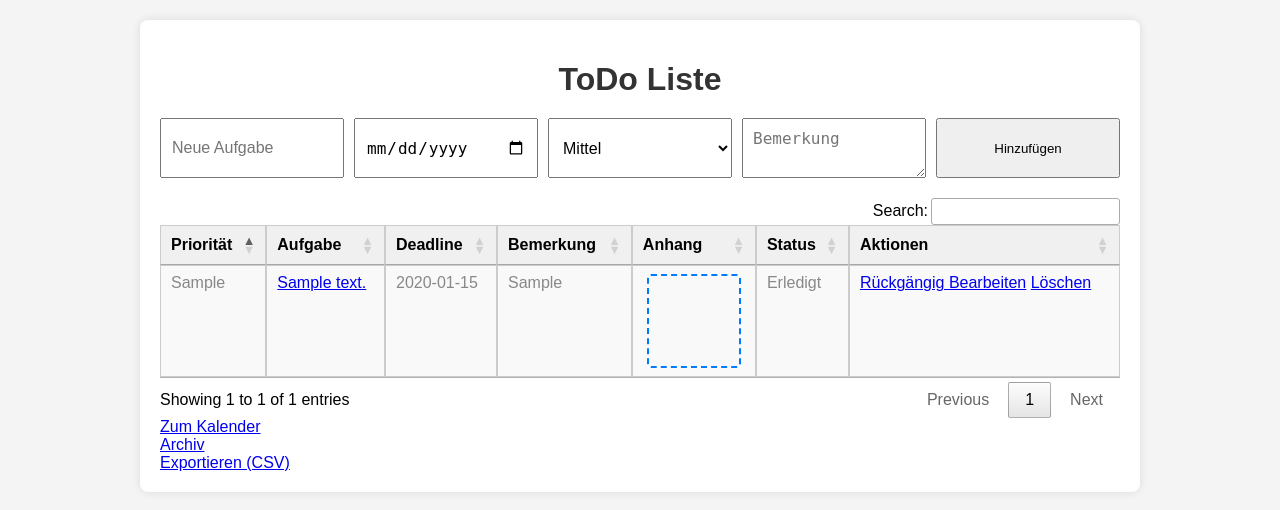
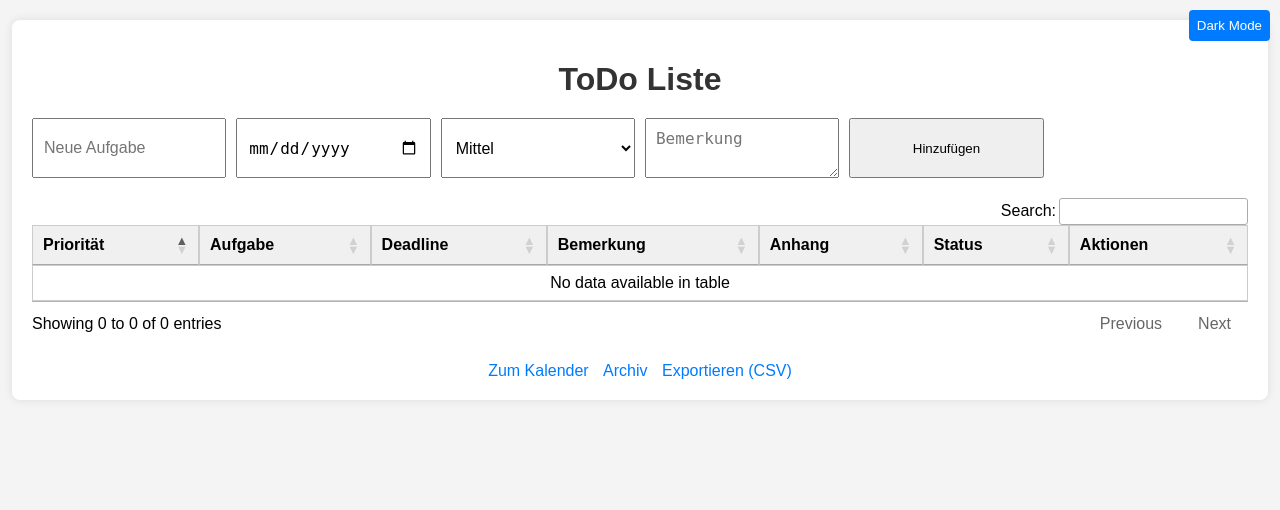
Before and after one commit to leo2107-py/ToDo, a Flask app: page / in a window 1280 px wide. Shown: the top 510 px of the page. Run offline with Flask 3, Linux system fonts and the light colour scheme; tables that the repository leaves empty hold one stand-in row (values such as "Sample post"); data that the repository does not hold is empty; some libraries are stand-ins or nearby versions.

Commit message:
aktueller stand

```diff
--- a/app.py
+++ b/app.py
@@ -1,12 +1,31 @@
 import os
 import sqlite3
+import shutil
 from flask import Flask, render_template, request, redirect, url_for, jsonify, send_from_directory, g
 from datetime import datetime, date
 
 app = Flask(__name__)
 DB_FILENAME = 'todo.db'
 UPLOAD_FOLDER = os.path.join('static', 'uploads')
+BACKUP_ROOT = 'backups'
+
+# Ensure folders exist
 os.makedirs(UPLOAD_FOLDER, exist_ok=True)
+os.makedirs(BACKUP_ROOT, exist_ok=True)
+
+def backup_data():
+    """Bei App-Start: todo.db und Uploads in einen Zeitstempel-Ordner kopieren."""
+    ts = datetime.now().strftime('%Y%m%d_%H%M%S')
+    dest = os.path.join(BACKUP_ROOT, ts)
+    os.makedirs(dest, exist_ok=True)
+    # DB
+    if os.path.exists(DB_FILENAME):
+        shutil.copy2(DB_FILENAME, os.path.join(dest, DB_FILENAME))
+    # Uploads
+    if os.path.isdir(UPLOAD_FOLDER):
+        shutil.copytree(UPLOAD_FOLDER,
+                        os.path.join(dest, 'uploads'),
+                        dirs_exist_ok=True)
 
 def get_db():
     if 'db' not in g:
@@ -16,25 +35,24 @@ def get_db():
     return g.db
 
 @app.teardown_appcontext
-def close_db(exception):
+def close_db(exc):
     db = g.pop('db', None)
-    if db is not None:
-        db.close()
+    if db: db.close()
 
 def init_db():
     db = get_db()
     db.execute('''
-        CREATE TABLE IF NOT EXISTS tasks (
-            id INTEGER PRIMARY KEY AUTOINCREMENT,
-            text TEXT NOT NULL,
-            deadline DATE,
-            priority TEXT DEFAULT 'Mittel',
-            completed INTEGER DEFAULT 0,
-            archived INTEGER DEFAULT 0,
-            created_at TIMESTAMP DEFAULT CURRENT_TIMESTAMP,
-            remark TEXT,
-            completed_at TIMESTAMP
-        )
+      CREATE TABLE IF NOT EXISTS tasks (
+        id INTEGER PRIMARY KEY AUTOINCREMENT,
+        text TEXT NOT NULL,
+        deadline DATE,
+        priority TEXT DEFAULT 'Mittel',
+        completed INTEGER DEFAULT 0,
+        archived INTEGER DEFAULT 0,
+        created_at TIMESTAMP DEFAULT CURRENT_TIMESTAMP,
+        remark TEXT,
+        completed_at TIMESTAMP
+      )
     ''')
     db.commit()
 
@@ -44,49 +62,49 @@ def upload(task_id):
     if file:
         task_folder = os.path.join(UPLOAD_FOLDER, str(task_id))
         os.makedirs(task_folder, exist_ok=True)
-        file.save(os.path.join(task_folder, file.filename))
+        dest_path = os.path.join(task_folder, file.filename)
+        # Versionierung: falls existiert, umbenennen mit Zeitstempel
+        if os.path.exists(dest_path):
+            name, ext = os.path.splitext(file.filename)
+            ts = datetime.now().strftime('%Y%m%d%H%M%S')
+            archived = f"{name}_{ts}{ext}"
+            os.rename(dest_path, os.path.join(task_folder, archived))
+        file.save(dest_path)
     return ('', 204)
 
 @app.route('/delete-file/<int:task_id>/<path:filename>')
 def delete_file(task_id, filename):
-    filepath = os.path.join(UPLOAD_FOLDER, str(task_id), filename)
-    if os.path.exists(filepath):
-        os.remove(filepath)
+    fp = os.path.join(UPLOAD_FOLDER, str(task_id), filename)
+    if os.path.exists(fp): os.remove(fp)
     return redirect(request.referrer or url_for('index'))
 
 @app.route('/uploads/<int:task_id>/<filename>')
 def uploaded_file(task_id, filename):
-    return send_from_directory(
-        os.path.join(UPLOAD_FOLDER, str(task_id)),
-        filename
-    )
+    return send_from_directory(os.path.join(UPLOAD_FOLDER, str(task_id)), filename)
 
 @app.route('/', methods=['GET', 'POST'])
 def index():
     db = get_db()
     if request.method == 'POST':
         db.execute(
-            'INSERT INTO tasks (text, deadline, priority, remark) VALUES (?, ?, ?, ?)',
-            (
-                request.form['task'],
-                request.form.get('deadline') or None,
-                request.form.get('priority', 'Mittel'),
-                request.form.get('remark')
-            )
+            'INSERT INTO tasks (text, deadline, priority, remark) VALUES (?,?,?,?)',
+            (request.form['task'],
+             request.form.get('deadline') or None,
+             request.form.get('priority','Mittel'),
+             request.form.get('remark'))
         )
         db.commit()
         return redirect(url_for('index'))
 
     rows = db.execute(
-        "SELECT * FROM tasks WHERE archived=0 ORDER BY "
-        "(CASE priority WHEN 'Hoch' THEN 1 WHEN 'Mittel' THEN 2 ELSE 3 END), "
-        "deadline IS NULL, deadline, created_at DESC"
+      "SELECT * FROM tasks WHERE archived=0 "
+      "ORDER BY (CASE priority WHEN 'Hoch' THEN 1 WHEN 'Mittel' THEN 2 ELSE 3 END), "
+      "deadline IS NULL, deadline, created_at DESC"
     ).fetchall()
-    tasks = []
-    today = date.today()
+    tasks, today = [], date.today()
     for t in rows:
         task = dict(t)
-        # Überfällig markieren
+        # Überfällig?
         if task['deadline']:
             dl = datetime.strptime(task['deadline'], '%Y-%m-%d').date()
             task['overdue'] = (dl < today and not task['completed'])
@@ -97,69 +115,63 @@ def index():
         tasks.append(task)
     return render_template('index.html', tasks=tasks)
 
+@app.route('/task/<int:task_id>')
+def task_detail(task_id):
+    db = get_db()
+    t = db.execute('SELECT * FROM tasks WHERE id=?', (task_id,)).fetchone()
+    if not t: return redirect(url_for('index'))
+    task = dict(t)
+    folder = os.path.join(UPLOAD_FOLDER, str(task_id))
+    task['attachments'] = os.listdir(folder) if os.path.isdir(folder) else []
+    return render_template('task_detail.html', task=task)
+
 @app.route('/toggle/<int:task_id>')
 def toggle(task_id):
     db = get_db()
-    row = db.execute('SELECT completed FROM tasks WHERE id=?', (task_id,)).fetchone()
-    new_state = 0 if row['completed'] else 1
-    if new_state:
-        db.execute(
-            'UPDATE tasks SET completed=1, archived=1, completed_at=? WHERE id=?',
-            (datetime.now(), task_id)
-        )
+    row = db.execute('SELECT completed FROM tasks WHERE id=?',(task_id,)).fetchone()
+    new = 0 if row['completed'] else 1
+    if new:
+        db.execute('UPDATE tasks SET completed=1, archived=1, completed_at=? WHERE id=?',
+                   (datetime.now(), task_id))
     else:
-        db.execute(
-            'UPDATE tasks SET completed=0, archived=0, completed_at=NULL WHERE id=?',
-            (task_id,)
-        )
+        db.execute('UPDATE tasks SET completed=0, archived=0, completed_at=NULL WHERE id=?',
+                   (task_id,))
     db.commit()
     return redirect(url_for('index'))
 
-@app.route('/restore/<int:task_id>')
-def restore(task_id):
-    db = get_db()
-    db.execute(
-        'UPDATE tasks SET archived=0, completed=0, completed_at=NULL WHERE id=?',
-        (task_id,)
-    )
-    db.commit()
-    return redirect(url_for('archive'))
-
-@app.route('/delete/<int:task_id>')
-def delete(task_id):
-    db = get_db()
-    db.execute('DELETE FROM tasks WHERE id=?', (task_id,))
-    db.commit()
-    return redirect(url_for('index'))
-
-@app.route('/edit/<int:task_id>', methods=['GET', 'POST'])
+@app.route('/edit/<int:task_id>', methods=['GET','POST'])
 def edit(task_id):
     db = get_db()
-    if request.method == 'POST':
+    if request.method=='POST':
         db.execute(
-            'UPDATE tasks SET text=?, deadline=?, priority=?, remark=? WHERE id=?',
-            (
-                request.form['task'],
-                request.form.get('deadline') or None,
-                request.form.get('priority', 'Mittel'),
-                request.form.get('remark'),
-                task_id
-            )
+          'UPDATE tasks SET text=?, deadline=?, priority=?, remark=? WHERE id=?',
+          (request.form['task'],
+           request.form.get('deadline') or None,
+           request.form.get('priority','Mittel'),
+           request.form.get('remark'),
+           task_id)
         )
         db.commit()
         return redirect(url_for('index'))
-    t = db.execute('SELECT * FROM tasks WHERE id=?', (task_id,)).fetchone()
+    t = db.execute('SELECT * FROM tasks WHERE id=?',(task_id,)).fetchone()
     task = dict(t)
     folder = os.path.join(UPLOAD_FOLDER, str(task_id))
     attachments = os.listdir(folder) if os.path.isdir(folder) else []
     return render_template('edit.html', task=task, attachments=attachments)
 
+@app.route('/delete/<int:task_id>')
+def delete(task_id):
+    db = get_db()
+    db.execute('DELETE FROM tasks WHERE id=?',(task_id,))
+    db.commit()
+    return redirect(url_for('index'))
+
 @app.route('/archive')
 def archive():
     db = get_db()
     rows = db.execute(
-        "SELECT * FROM tasks WHERE archived=1 ORDER BY "
-        "(CASE priority WHEN 'Hoch' THEN 1 WHEN 'Mittel' THEN 2 ELSE 3 END), deadline"
+      "SELECT * FROM tasks WHERE archived=1 "
+      "ORDER BY (CASE priority WHEN 'Hoch' THEN 1 WHEN 'Mittel' THEN 2 ELSE 3 END), deadline"
     ).fetchall()
     tasks = []
     for t in rows:
@@ -173,8 +185,8 @@ def archive():
 def api_tasks():
     db = get_db()
     events = [
-        {'id': t['id'], 'title': t['text'], 'start': t['deadline'], 'completed': bool(t['completed'])}
-        for t in db.execute('SELECT * FROM tasks WHERE archived=0 AND deadline IS NOT NULL').fetchall()
+      {'id': t['id'], 'title': t['text'], 'start': t['deadline'], 'completed': bool(t['completed'])}
+      for t in db.execute('SELECT * FROM tasks WHERE archived=0 AND deadline IS NOT NULL').fetchall()
     ]
     return jsonify(events)
 
@@ -182,44 +194,48 @@ def api_tasks():
 def calendar_view():
     return render_template('calendar.html')
 
-@app.route('/task/<int:task_id>')
-def task_detail(task_id):
-    db = get_db()
-    t = db.execute('SELECT * FROM tasks WHERE id=?', (task_id,)).fetchone()
-    if not t:
-        return redirect(url_for('index'))
-    task = dict(t)
-    folder = os.path.join(UPLOAD_FOLDER, str(task_id))
-    task['attachments'] = os.listdir(folder) if os.path.isdir(folder) else []
-    return render_template('task_detail.html', task=task)
-
 @app.route('/export')
 def export():
     import csv
     from io import StringIO
     db = get_db()
-    show_archived = request.args.get('archived') == '1'
-    rows = db.execute(
-        'SELECT * FROM tasks WHERE archived=? ORDER BY id',
-        (1 if show_archived else 0,)
-    ).fetchall()
-    si = StringIO()
-    writer = csv.writer(si)
-    writer.writerow(['ID','Text','Deadline','Priorität','Bemerkung','Erstellt am','Erledigt am'])
+    archived = request.args.get('archived')=='1'
+    rows = db.execute('SELECT * FROM tasks WHERE archived=? ORDER BY id', (1 if archived else 0,)).fetchall()
+    si = StringIO(); w=csv.writer(si)
+    w.writerow(['ID','Text','Deadline','Priorität','Bemerkung','Erstellt am','Erledigt am'])
     for r in rows:
-        writer.writerow([
-            r['id'], r['text'], r['deadline'] or '',
-            r['priority'], r['remark'] or '',
-            r['created_at'], r['completed_at'] or ''
-        ])
-    output = si.getvalue()
-    return app.response_class(
-        output,
-        mimetype='text/csv',
-        headers={'Content-Disposition':'attachment;filename=tasks.csv'}
-    )
+        w.writerow([r['id'],r['text'],r['deadline'] or '',
+                    r['priority'],r['remark'] or '',
+                    r['created_at'],r['completed_at'] or ''])
+    return app.response_class(si.getvalue(),
+                              mimetype='text/csv',
+                              headers={'Content-Disposition':'attachment;filename=tasks.csv'})
+
+# … alle Routen oben …
+
+def init_db():
+    db = get_db()
+    # … deine CREATE TABLE …
+    db.commit()
+
+def backup_data():
+    """Kopiert todo.db und Uploads in einen Zeitstempel-Ordner."""
+    ts = datetime.now().strftime('%Y%m%d_%H%M%S')
+    dest = os.path.join(BACKUP_ROOT, ts)
+    os.makedirs(dest, exist_ok=True)
+    if os.path.exists(DB_FILENAME):
+        shutil.copy2(DB_FILENAME, os.path.join(dest, DB_FILENAME))
+    if os.path.isdir(UPLOAD_FOLDER):
+        shutil.copytree(UPLOAD_FOLDER,
+                        os.path.join(dest, 'uploads'),
+                        dirs_exist_ok=True)
 
 if __name__ == '__main__':
+    # Backup direkt beim Start (anstelle von before_first_request)
+    backup_data()
+
+    # Initialisiere DB
     with app.app_context():
         init_db()
+
     app.run(debug=True)
--- a/static/styles.css
+++ b/static/styles.css
@@ -1,27 +1,56 @@
+/* Basis */
 body {
+    margin: 0; padding: 0;
     font-family: Arial, sans-serif;
     background-color: #f4f4f4;
-    margin: 0; padding: 0;
+    transition: background 0.3s, color 0.3s;
 }
 .container {
-    max-width: 960px; width: 100%;
-    margin: 20px auto; background: #fff;
-    padding: 20px; box-shadow: 0 0 10px rgba(0,0,0,0.1);
+    width: 95%;
+    margin: 20px auto;
+    background: #fff;
+    padding: 20px;
+    box-shadow: 0 0 10px rgba(0,0,0,0.1);
     border-radius: 8px;
+    transition: background 0.3s, color 0.3s;
 }
 h1 { text-align: center; color: #333; margin-bottom: 20px; }
+
+/* Dark Mode */
+body.dark-mode {
+    background-color: #222;
+    color: #ddd;
+}
+body.dark-mode .container {
+    background-color: #2b2b2b;
+}
+body.dark-mode .task-table th {
+    background: #3a3a3a;
+}
+body.dark-mode .task-table td,
+body.dark-mode .task-table th {
+    border-color: #555;
+}
+body.dark-mode a { color: #66aaff; }
+body.dark-mode .dropzone {
+    border-color: #66aaff;
+}
+
+/* Form & Table */
 .form-grid {
     display: grid;
     grid-template-columns: repeat(auto-fill, minmax(180px,1fr));
     gap: 10px; margin-bottom: 20px;
 }
 .wide-input, textarea {
-    width: 100%; padding: 10px;
-    font-size: 16px; box-sizing: border-box;
+    width: 100%; padding: 10px; font-size: 16px; box-sizing: border-box;
 }
+button { padding: 10px; cursor: pointer; }
+
 .task-table {
     width: 100%; border-collapse: collapse;
     margin-bottom: 20px; table-layout: auto;
+    transition: background 0.3s, color 0.3s;
 }
 .task-table th, .task-table td {
     border: 1px solid #ccc; padding: 10px; vertical-align: top;
@@ -30,6 +59,7 @@ h1 { text-align: center; color: #333; margin-bottom: 20px; }
 .task-table tr.completed { background: #f9f9f9; color: #888; }
 .task-table tr.overdue { background: #ffe5e5; }
 .task-table tr:hover { background: #eef; cursor: pointer; }
+
 .upload-cell {
     display: flex; flex-direction: column;
     align-items: center; gap: 5px;
@@ -39,26 +69,34 @@ h1 { text-align: center; color: #333; margin-bottom: 20px; }
     border: 2px dashed #007BFF; border-radius: 4px;
     display: flex; align-items: center; justify-content: center;
     font-size: 0.75em; text-align: center; padding: 5px;
+    transition: border-color 0.3s;
 }
+
 .attachments {
     list-style: none; padding-left: 0;
-    margin-top: 5px; white-space: normal; word-break: break-all;
+    margin-top: 5px; word-break: break-all;
 }
-.attachments li {
-    margin-bottom: 4px;
+.attachments li { margin-bottom: 4px; }
+.thumbnail {
+    max-width: 80px; max-height: 80px;
+    border: 1px solid #ccc; border-radius: 4px;
 }
-.thumbnail {
-    max-width: 80px;
-    max-height: 80px;
-    border: 1px solid #ccc;
-    border-radius: 4px;
-}
-.back-link { display: block; text-align: center; margin-top: 20px; }
-.back-link a { color: #007BFF; text-decoration: none; }
-.back-link a:hover { text-decoration: underline; }
+
+/* Details & Navigation */
 .details dt { font-weight: bold; margin-top: 10px; }
 .details dd { margin-left: 0; margin-bottom: 5px; }
 .actions a { display: inline-block; margin-right: 10px; }
-.dark-mode {
-    background-color: #333; color: #eee;
+.back-link, .nav { text-align: center; margin-top: 20px; }
+.back-link a, .nav a { color: #007BFF; text-decoration: none; margin: 0 5px; }
+.back-link a:hover, .nav a:hover { text-decoration: underline; }
+
+/* Darkmode Toggle */
+#darkModeToggle {
+    position: fixed; top: 10px; right: 10px;
+    padding: 8px; border: none; border-radius: 4px;
+    background: #007BFF; color: #fff; cursor: pointer;
+    transition: background 0.3s;
 }
+body.dark-mode #darkModeToggle {
+    background: #555;
+}
--- a/templates/index.html
+++ b/templates/index.html
@@ -8,6 +8,8 @@
   <link rel="stylesheet" href="https://cdnjs.cloudflare.com/ajax/libs/dropzone/5.9.3/min/dropzone.min.css">
 </head>
 <body>
+  <button id="darkModeToggle">Dark Mode</button>
+
   <div class="container">
     <h1>ToDo Liste</h1>
     <form action="/" method="POST" class="form-grid">
@@ -73,8 +75,8 @@
     </table>
 
     <div class="nav">
-      <a href="{{ url_for('calendar_view') }}">Zum Kalender</a><br>
-      <a href="{{ url_for('archive') }}">Archiv</a><br>
+      <a href="{{ url_for('calendar_view') }}">Zum Kalender</a>
+      <a href="{{ url_for('archive') }}">Archiv</a>
       <a href="{{ url_for('export') }}">Exportieren (CSV)</a>
     </div>
   </div>
@@ -83,6 +85,16 @@
   <script src="https://cdn.datatables.net/1.13.4/js/jquery.dataTables.min.js"></script>
   <script src="https://cdnjs.cloudflare.com/ajax/libs/dropzone/5.9.3/min/dropzone.min.js"></script>
   <script>
+    // Dark Mode
+    const btn = document.getElementById('darkModeToggle');
+    if (localStorage.getItem('darkMode')==='enabled') document.body.classList.add('dark-mode');
+    btn.addEventListener('click', ()=>{
+      document.body.classList.toggle('dark-mode');
+      localStorage.setItem('darkMode',
+        document.body.classList.contains('dark-mode') ? 'enabled' : 'disabled');
+    });
+
+    // DataTable + Dropzone
     Dropzone.autoDiscover = false;
     const existing = {
       {% for task in tasks %}
@@ -92,17 +104,15 @@
     $(function() {
       $('#taskTable').DataTable({ dom:'frtip', order:[[0,'asc']] });
       {% for task in tasks %}
-      (function(id) {
-        const dz = new Dropzone('#dz-' + id, {
-          paramName: 'file', maxFilesize: 10, clickable: true
-        });
-        dz.on('sending', function(file, xhr) {
-          if (existing[id].includes(file.name) &&
-              !confirm(`Datei „${file.name}“ existiert bereits. Überschreiben?`)) {
+      (function(id){
+        let dz=new Dropzone('#dz-'+id,{paramName:'file',maxFilesize:10,clickable:true});
+        dz.on('sending',(file,xhr)=>{
+          if(existing[id].includes(file.name) &&
+             !confirm(`Datei „${file.name}“ existiert bereits. Überschreiben?`)){
             xhr.abort();
           }
         });
-        dz.on('success', () => location.reload());
+        dz.on('success',()=>location.reload());
       })({{ task.id }});
       {% endfor %}
     });
```
Also changed, not shown: 1 other file.
